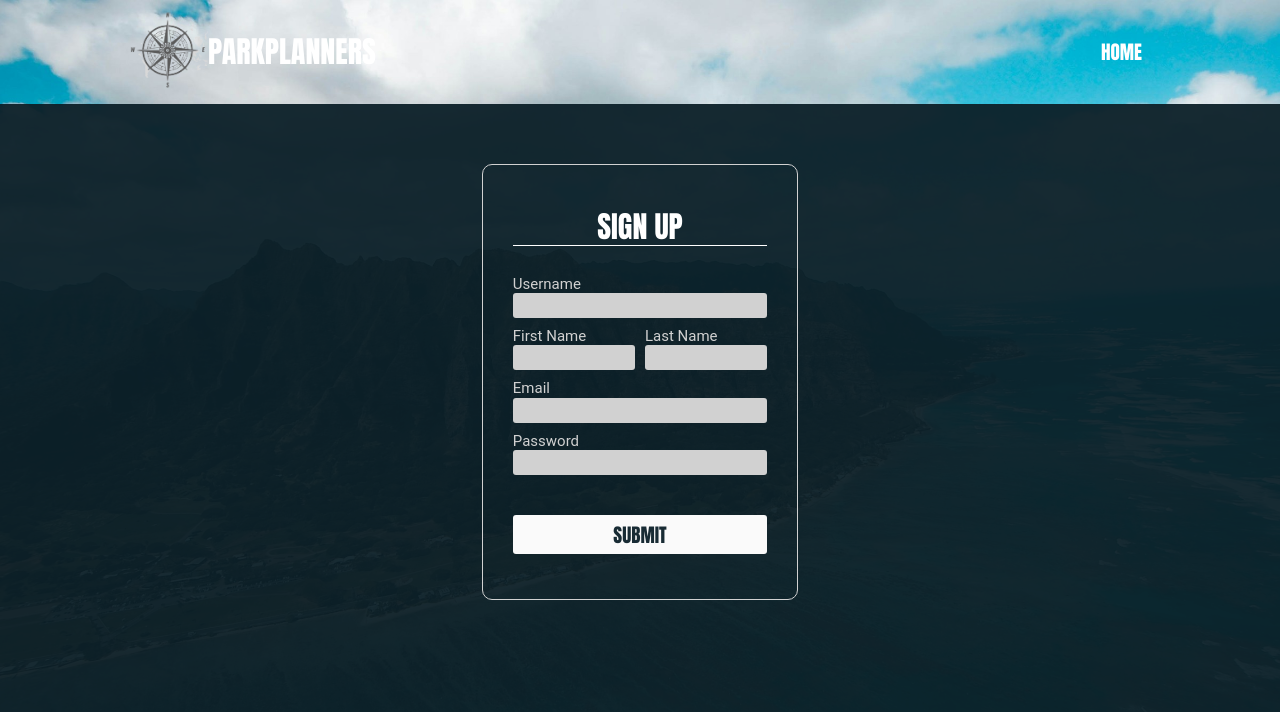
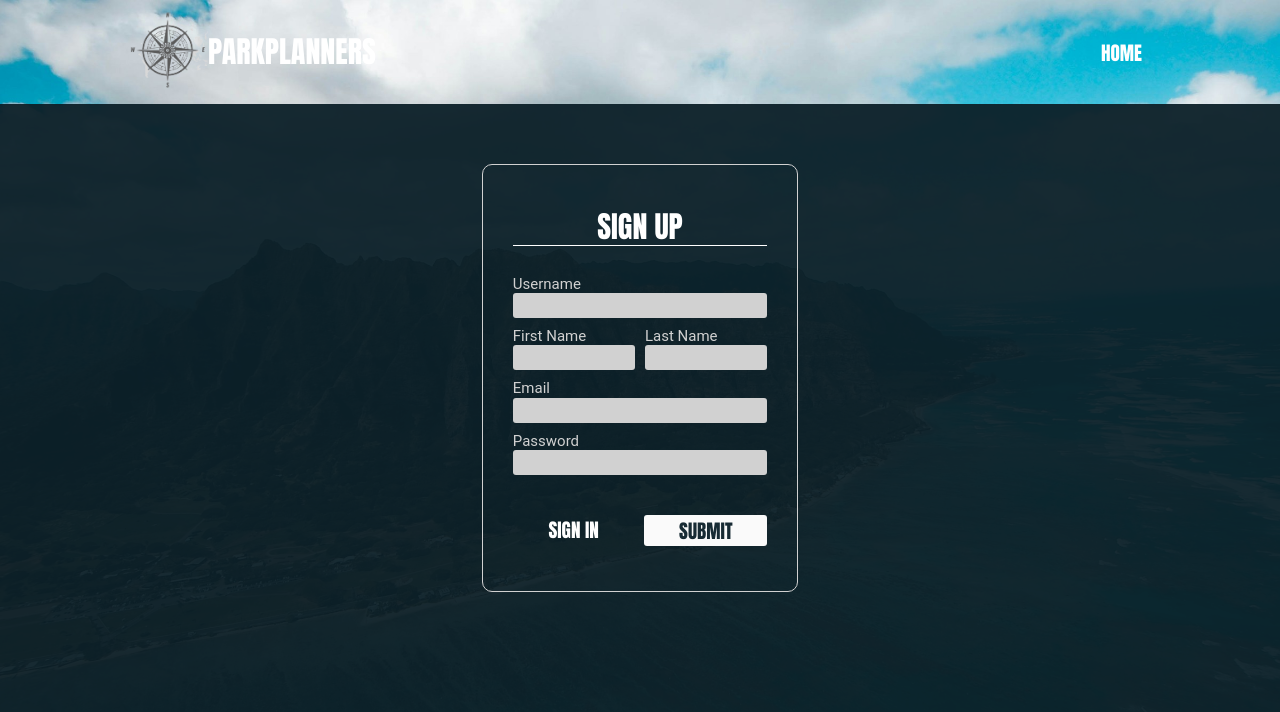
Before and after one commit to coreyjkbartels/csci432-project2, a Vue app: page /signUp in a window 1280 px wide. Shown: the top 712 px of the page. Built offline with nearby package versions, Linux system fonts and the light colour scheme.

Commit message:
Add images to parks and other style changes

```diff
--- a/src/assets/main.css
+++ b/src/assets/main.css
@@ -1,4 +1,9 @@
 @import './base.css';
+
+#app {
+  overflow-y: auto;
+  overflow-x: hidden;
+}
 
 main {
   display: flex;
@@ -50,6 +55,7 @@ button {
   font-size: var(--fs-650);
   text-decoration: none;
   text-transform: uppercase;
+  line-height: 1;
 }
 
 a:hover,
@@ -60,7 +66,7 @@ button {
 
 button {
   width: 100%;
-  border: none;
+  border: 1px solid transparent;
 }
 
 button:hover {
@@ -155,3 +161,13 @@ ul {
   background-color: var(--clr-neutral-200);
   color: var(--clr-blue-700);
 }
+
+.row {
+  display: flex;
+  gap: 10px;
+}
+
+.width-100 {
+  text-align: center;
+  width: 100%;
+}
--- a/src/components/ParkView.vue
+++ b/src/components/ParkView.vue
@@ -8,6 +8,7 @@ const props = defineProps({
 })
 
 const park = ref('')
+const imageUrl = ref('')
 
 async function search() {
   const queryOptions = {
@@ -21,7 +22,14 @@ async function search() {
   if (response.status == 200) {
     const data = await response.json()
     park.value = data.data[0]
+    populateImageUrl(data.data[0].images)
   } else console.log(response.status)
+}
+
+function populateImageUrl(images) {
+  let numImages = images.length
+  let imageIndex = Math.floor(Math.random() * numImages)
+  imageUrl.value = images[imageIndex].url
 }
 
 search()
@@ -32,14 +40,7 @@ search()
     <div>
       <h2 class="heading">{{ `${park.fullName}, ${park.states}` }}</h2>
 
-      <!-- <div class="contacts">
-        <span v-for="number in park.contacts.phoneNumbers" :key="number.id">
-          {{ `${number.type}: ${number.phoneNumber}` }}
-        </span>
-        <span v-for="email in park.contacts.emailAddresses" :key="email.id">
-          {{ email.emailAddress }}
-        </span>
-      </div> -->
+      <div class="park-image" :style="{ backgroundImage: `url(${imageUrl})` }"></div>
 
       <p>{{ park.description }}</p>
     </div>
@@ -74,4 +75,13 @@ a {
   width: 100%;
   margin-bottom: 10px;
 }
+
+.park-image {
+  border-radius: 7px;
+  height: 300px;
+  margin-bottom: 20px;
+
+  background-size: cover;
+  overflow: hidden;
+}
 </style>
--- a/src/views/SignInView.vue
+++ b/src/views/SignInView.vue
@@ -44,7 +44,11 @@ async function signIn() {
             <input type="password" id="password" name="password" v-model="password" />
           </li>
         </form>
-        <button @click="signIn">Submit</button>
+
+        <div class="row">
+          <RouterLink class="width-100" :to="{ name: 'signUp' }">Sign Up</RouterLink>
+          <button @click="signIn">Submit</button>
+        </div>
       </div>
     </div>
   </section>
--- a/src/views/SignUpView.vue
+++ b/src/views/SignUpView.vue
@@ -65,7 +65,10 @@ async function signUp() {
           </li>
         </form>
 
-        <button @click="signUp">Submit</button>
+        <div class="row">
+          <RouterLink class="width-100" :to="{ name: 'signIn' }">Sign In</RouterLink>
+          <button @click="signUp">Submit</button>
+        </div>
       </div>
     </div>
   </section>
```
